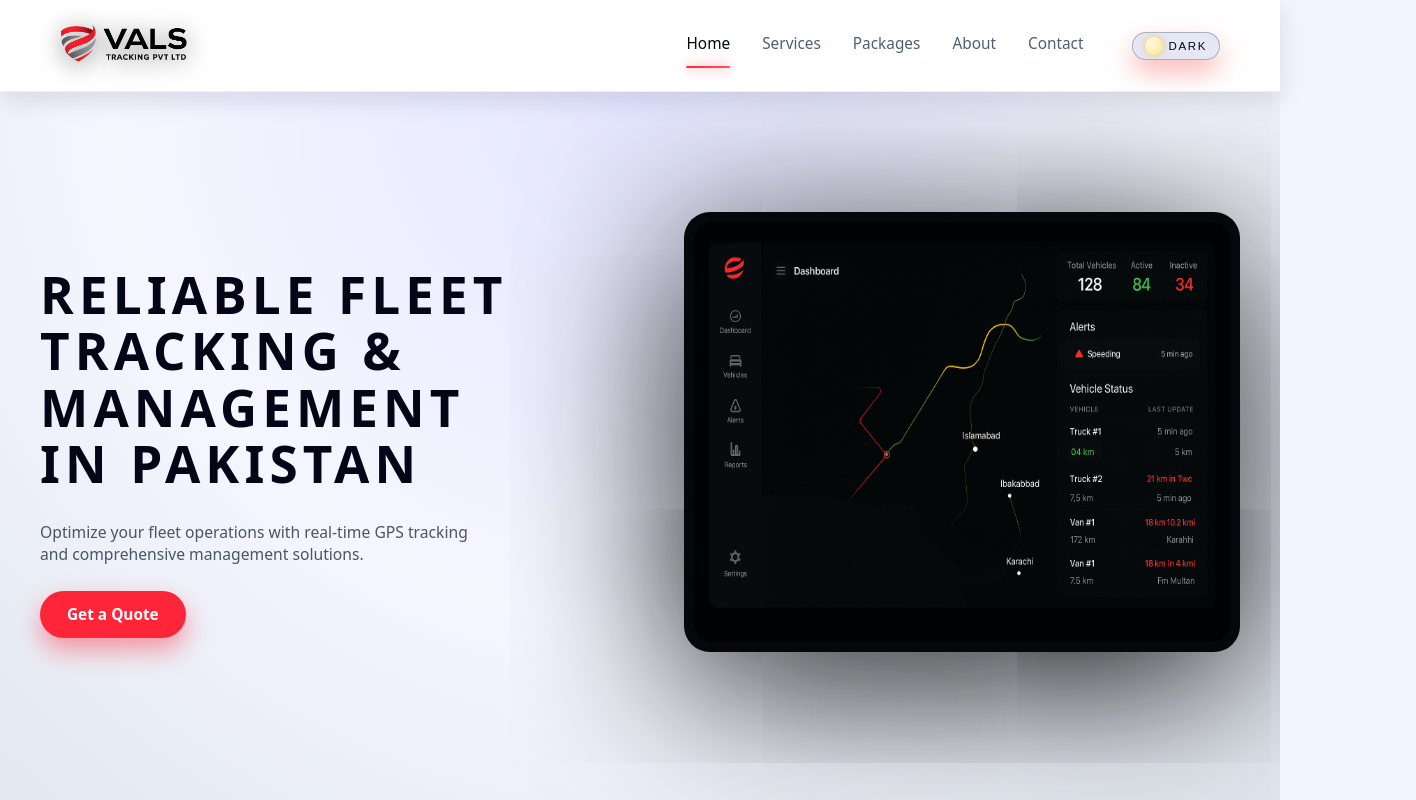
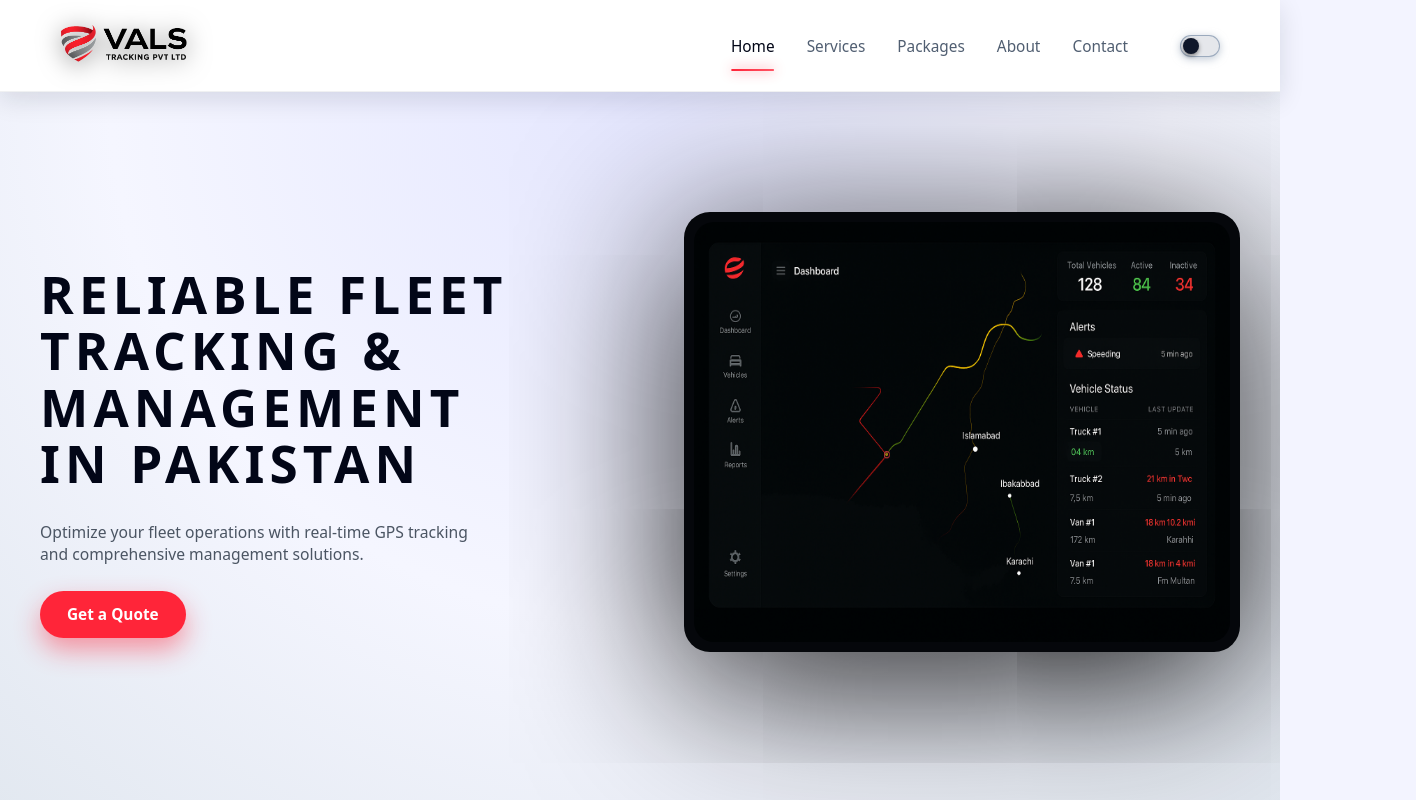
Before and after one commit to Majeed0077/vals-tracking-website, a Next.js app: page / in a window 1280 px wide. Shown: the top 800 px of the page, 1416 px wide, since content can reach past the window. Built offline with nearby package versions, Linux system fonts and the light colour scheme.

Commit message:
dark-light button

```diff
--- a/app/components/Header.tsx
+++ b/app/components/Header.tsx
@@ -51,16 +51,18 @@ const navItems = [
   { href: "/packages", label: "Packages" },
   { href: "/about", label: "About" },
   { href: "/contact", label: "Contact" },
-  // { href: "/login", label: "Login" },
 ];
 
 export default function Header() {
   const pathname = usePathname();
 
+  // -------------------------------------------
   // THEME STATE
+  // -------------------------------------------
+
   const [theme, setTheme] = useState<"dark" | "light">("light");
 
-  // Initialize theme from localStorage / system
+  // Load theme on mount (NO DOM updates here)
   useEffect(() => {
     if (typeof window === "undefined") return;
 
@@ -76,12 +78,12 @@ export default function Header() {
     const initialTheme = stored ?? (prefersDark ? "dark" : "light");
 
     setTheme(initialTheme);
-    document.documentElement.setAttribute("data-theme", initialTheme);
   }, []);
 
-  // Apply theme when it changes
+  // Apply theme to DOM when theme changes
   useEffect(() => {
     if (typeof window === "undefined") return;
+
     document.documentElement.setAttribute("data-theme", theme);
     window.localStorage.setItem("vals-theme", theme);
   }, [theme]);
@@ -90,17 +92,17 @@ export default function Header() {
     setTheme((prev) => (prev === "dark" ? "light" : "dark"));
   };
 
+  // -------------------------------------------
   // HEADER SCROLL EFFECT
+  // -------------------------------------------
+
   useEffect(() => {
     const header = document.querySelector<HTMLElement>(".header");
     if (!header) return;
 
     const handleScroll = () => {
-      if (window.scrollY > 20) {
-        header.classList.add("scrolled");
-      } else {
-        header.classList.remove("scrolled");
-      }
+      if (window.scrollY > 20) header.classList.add("scrolled");
+      else header.classList.remove("scrolled");
     };
 
     window.addEventListener("scroll", handleScroll);
@@ -109,11 +111,13 @@ export default function Header() {
     return () => window.removeEventListener("scroll", handleScroll);
   }, []);
 
-  // logo
+  // -------------------------------------------
+  // DYNAMIC LOGO (dark mode = white logo, light mode = black logo)
+  // -------------------------------------------
+
   const logoSrc = theme === "dark"
-    ? "/images/logo-light.png"
-    : "/images/logo-dark.png";
-
+    ? "/images/logo-light.png" // white version
+    : "/images/logo-dark.png"; // black version
   return (
     <header className="header">
       <div className="container header-inner">
@@ -123,7 +127,7 @@ export default function Header() {
               src={logoSrc}
               alt="Logo"
               width={1600}
-              height={48}
+              height={50}
               className="logo"
             />
           </Link>
@@ -168,19 +172,14 @@ export default function Header() {
               );
             })}
 
-            {/* THEME TOGGLE BUTTON HERE (AFTER CONTACT) */}
+            {/* iOS style theme switch after Contact */}
             <button
               type="button"
-              className="theme-toggle"
+              className={`theme-switch ${theme === "dark" ? "theme-switch--on" : ""}`}
               onClick={toggleTheme}
               aria-label="Toggle dark/light theme"
             >
-              <span className="theme-toggle-icon">
-                {/* {theme === "dark" ? "Dark" : "Light"} */}
-              </span>
-              <span className="theme-toggle-label">
-                {theme === "dark" ? "Light" : "Dark"}
-              </span>
+              <span className="theme-switch-knob" />
             </button>
           </nav>
 
--- a/app/globals.css
+++ b/app/globals.css
@@ -74,55 +74,59 @@ body {
   margin-left: 16px;
 }
 /* ===== THEME TOGGLE (NAV) ===== */
+/* ===== THEME SWITCH (iOS style) ===== */
 
-.theme-toggle {
+.theme-switch {
+  position: relative;
   margin-left: 20px;
-  padding: 4px 12px;
+  width: 40px;
+  height: 22px;
+  padding: 2px;
   border-radius: 999px;
-  border: 1px solid rgba(255, 255, 255, 0.18);
-  background: radial-gradient(circle at top left, #ff4757 0%, #b91c1c 40%, #05070c 100%);
-  color: #ffffff;
-  font-size: 0.72rem;
-  font-weight: 500;
-  text-transform: uppercase;
-  letter-spacing: 0.14em;
+  border: 1px solid rgba(148, 163, 184, 0.6);
+  background: #020617;
   display: inline-flex;
   align-items: center;
-  gap: 6px;
   cursor: pointer;
-  box-shadow: 0 10px 26px rgba(0, 0, 0, 0.75);
   outline: none;
-  border-width: 1px;
   appearance: none;
-  background-clip: padding-box;
+  box-shadow: 0 2px 6px rgba(0, 0, 0, 0.6);
   transition:
-    transform 0.18s ease,
-    box-shadow 0.18s ease,
+    background 0.18s ease,
     border-color 0.18s ease,
-    opacity 0.18s ease;
+    box-shadow 0.18s ease;
 }
 
-.theme-toggle:hover {
-  transform: translateY(-1px);
-  border-color: #ff7b8b;
-  box-shadow: 0 14px 34px rgba(0, 0, 0, 0.9);
+.theme-switch-knob {
+  width: 16px;
+  height: 16px;
+  border-radius: 999px;
+  background: #e5e7eb;
+  box-shadow: 0 2px 4px rgba(0, 0, 0, 0.45);
+  transform: translateX(0);
+  transition: transform 0.18s ease;
 }
 
-.theme-toggle-icon {
-  width: 18px;
-  height: 18px;
-  border-radius: 999px;
-  display: inline-flex;
-  align-items: center;
-  justify-content: center;
-  font-size: 0.85rem;
-  background: radial-gradient(circle at 30% 30%, #ffe4ea, #ff8ea0);
-  box-shadow: 0 0 7px rgba(245, 162, 170, 0.7);
+/* ON state (dark theme) – knob right side */
+.theme-switch--on {
+  background: #111827;
+  border-color: rgba(148, 163, 184, 0.9);
+  box-shadow: 0 2px 10px rgba(15, 23, 42, 0.8);
 }
 
-.theme-toggle-label {
-  position: relative;
-  top: 0.5px;
+.theme-switch--on .theme-switch-knob {
+  transform: translateX(16px);
+}
+
+/* Light theme colors */
+html[data-theme="light"] .theme-switch {
+  background: #e5e7eb;
+  border-color: rgba(148, 163, 184, 0.9);
+  box-shadow: 0 2px 8px rgba(148, 163, 184, 0.6);
+}
+
+html[data-theme="light"] .theme-switch-knob {
+  background: #0f172a;
 }
 
 /* Light-mode look for the toggle itself */
```
